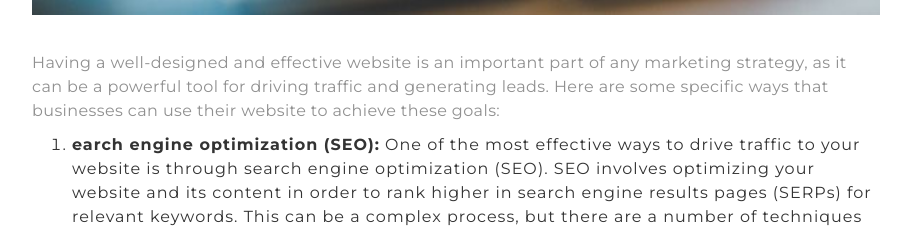
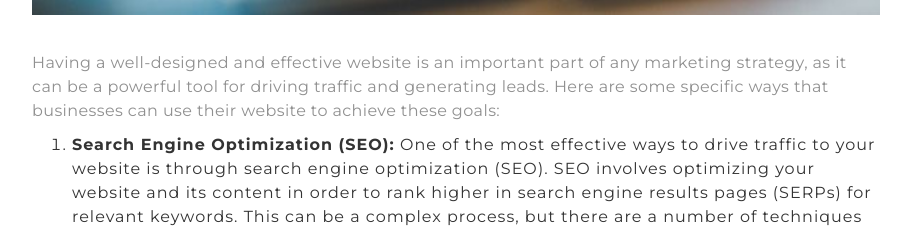
Before and after one commit to bonfacemecha/bonfacemecha.github.io, a plain HTML site: page ways-to-use-your-website-to-drive-traffic-and-generate-leads.html in a window 1280 px wide. Shown: the part 1340-1568 px from the top of the page, without its empty margins (38-949 px from the left). Drawn offline with Linux system fonts and the light colour scheme.

Commit message:
Refactored code

```diff
--- a/ways-to-use-your-website-to-drive-traffic-and-generate-leads.html
+++ b/ways-to-use-your-website-to-drive-traffic-and-generate-leads.html
@@ -106,7 +106,7 @@
                                     Here are some specific ways that businesses can use their website to achieve these
                                     goals:</p>
                                 <ol>
-                                    <li><strong>earch engine optimization (SEO):</strong> One of the most effective ways
+                                    <li><strong>Search Engine Optimization (SEO):</strong> One of the most effective ways
                                         to drive traffic to your website is through search engine optimization (SEO).
                                         SEO involves optimizing your website and its content in order to rank higher in
                                         search engine results pages (SERPs) for relevant keywords. This can be a complex
```
